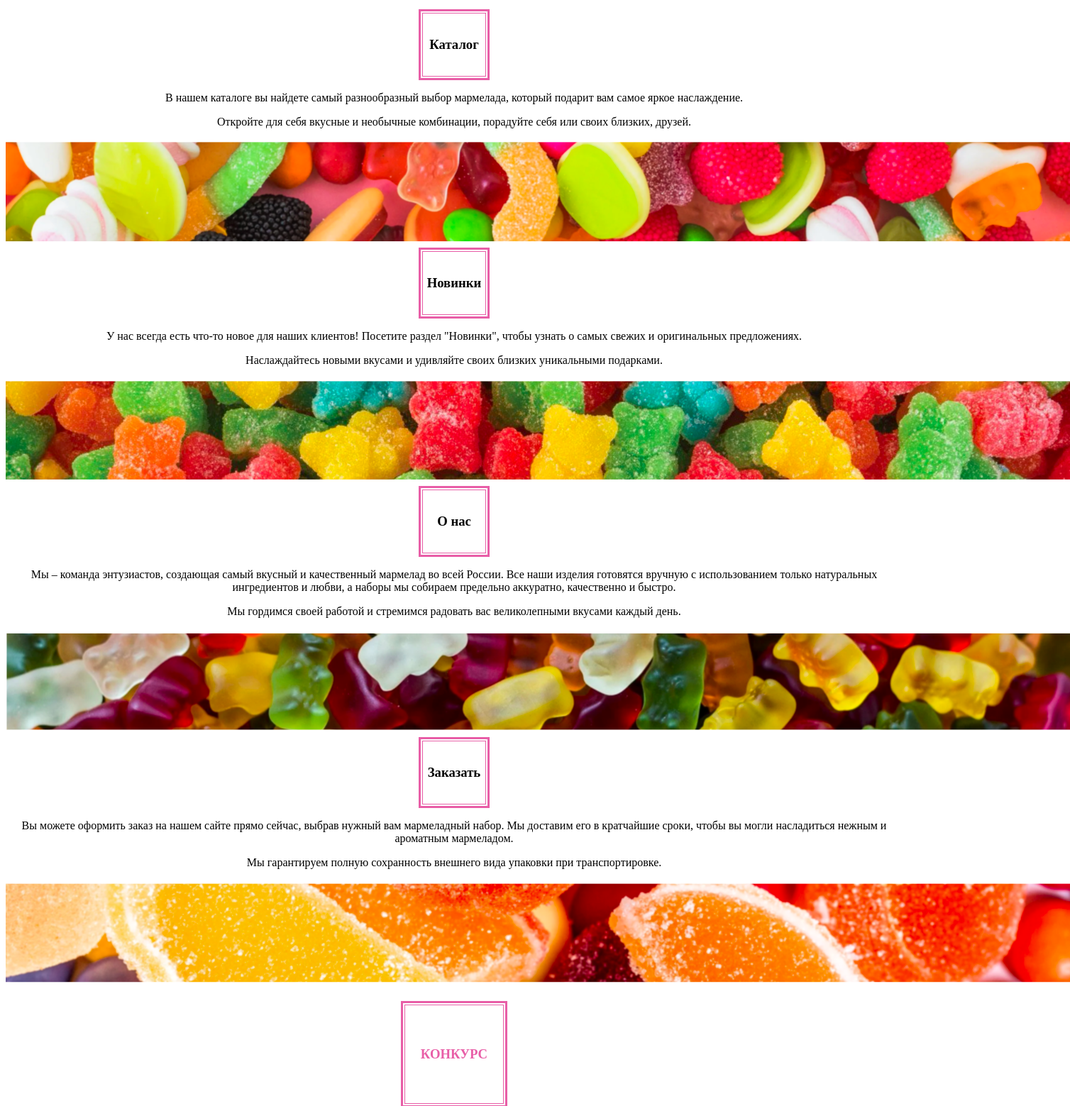
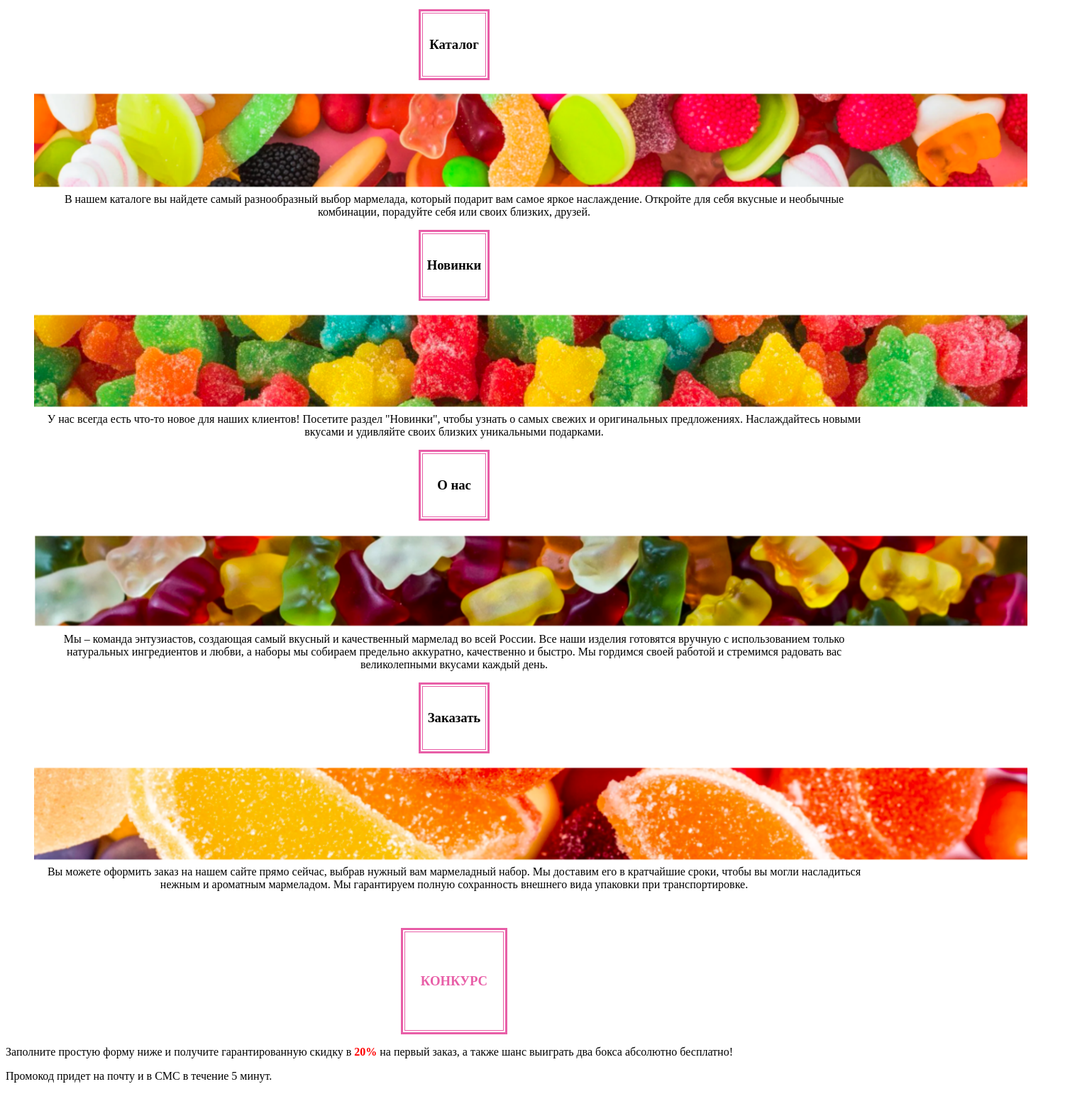
Before and after one commit to Lumiray/YumYumWebSite, a plain HTML site: page YumYum/index.html in a window 1280 px wide. Shown: the part 410-1969 px from the top of the page at 71% size, 1508 px wide, since content can reach past the window. Drawn offline with Linux system fonts and the light colour scheme.

Commit message:
Update index.html

```diff
--- a/YumYum/index.html
+++ b/YumYum/index.html
@@ -1,6 +1,5 @@
 <!DOCTYPE html>
 <html lang="en">
-
 <head>
     <meta charset="UTF-8">
     <meta name="viewport" content="width=device-width, initial-scale=1.0">
@@ -59,10 +58,12 @@
             </tr>
         </table>
     </div>
-    <p align="middle">В нашем каталоге вы найдете самый разнообразный выбор мармелада, который подарит вам самое яркое
-        наслаждение.</p>
-    <p align="middle">Откройте для себя вкусные и необычные комбинации, порадуйте себя или своих близких, друзей. </p>
-    <a href="catalog.html"><img src="static/images/bg1.png" width="1500px"></a>
+<figure>
+    <a href="catalog.html"><img src="static/images/bg1.png" width="1400px"></a>
+    <figcaption align="center">В нашем каталоге вы найдете самый разнообразный выбор мармелада, который подарит вам самое яркое
+        наслаждение.
+    Откройте для себя вкусные и необычные комбинации, порадуйте себя или своих близких, друзей. </figcaption>
+</figure>
 
 
     <div align="middle">
@@ -75,11 +76,13 @@
         </table>
     </div>
 
-    <p align="middle">У нас всегда есть что-то новое для наших клиентов! Посетите раздел "Новинки",
-        чтобы узнать о самых свежих и оригинальных предложениях. </p>
-    <p align="middle">Наслаждайтесь новыми вкусами и удивляйте своих близких уникальными
-        подарками.</p>
-    <a href="new.html"><img src="static/images/bg2.png"></a>
+    <figure>
+    <a href="new.html"><img src="static/images/bg2.png" width="1400px"></a>
+    <figcaption align="center">У нас всегда есть что-то новое для наших клиентов! Посетите раздел "Новинки",
+        чтобы узнать о самых свежих и оригинальных предложениях.
+    Наслаждайтесь новыми вкусами и удивляйте своих близких уникальными
+        подарками.</figcaption>
+</figure>
 
 
     <div align="middle">
@@ -92,13 +95,14 @@
         </table>
     </div>
 
-
-    <p align="middle">Мы – команда энтузиастов, создающая самый вкусный и качественный мармелад во всей России.
+<figure>
+    <a href="about.html"><img src="static/images/bg3.png" width="1400px"></a>
+    <figcaption align="center">Мы – команда энтузиастов, создающая самый вкусный и качественный мармелад во всей России.
         Все наши изделия готовятся вручную с использованием только натуральных ингредиентов и любви, а наборы мы
-        собираем предельно аккуратно, качественно и быстро. </p>
-    <p align="middle">Мы гордимся своей работой и стремимся радовать вас великолепными
-        вкусами каждый день.</p>
-    <a href="about.html"><img src="static/images/bg3.png"></a>
+        собираем предельно аккуратно, качественно и быстро.
+    Мы гордимся своей работой и стремимся радовать вас великолепными
+        вкусами каждый день.</figcaption>
+</figure>
 
 
     <div align="middle">
@@ -110,11 +114,15 @@
             </tr>
         </table>
     </div>
-    <p align="middle">Вы можете оформить заказ на нашем сайте прямо сейчас, выбрав нужный вам мармеладный набор. Мы
+
+<figure>
+    <a href="orders.html"><img src="static/images/bg4.png" width="1400px"></a>
+    <figcaption align="center">Вы можете оформить заказ на нашем сайте прямо сейчас, выбрав нужный вам мармеладный набор. Мы
         доставим его
-        в кратчайшие сроки, чтобы вы могли насладиться нежным и ароматным мармеладом.</p>
-    <p align="middle">Мы гарантируем полную сохранность внешнего вида упаковки при транспортировке.</p>
-    <a href="orders.html"><img src="static/images/bg4.png"></a>
+        в кратчайшие сроки, чтобы вы могли насладиться нежным и ароматным мармеладом.
+    Мы гарантируем полную сохранность внешнего вида упаковки при транспортировке.</figcaption>
+</figure>
+
     <br>
     <br>
     <div align="middle">
```
